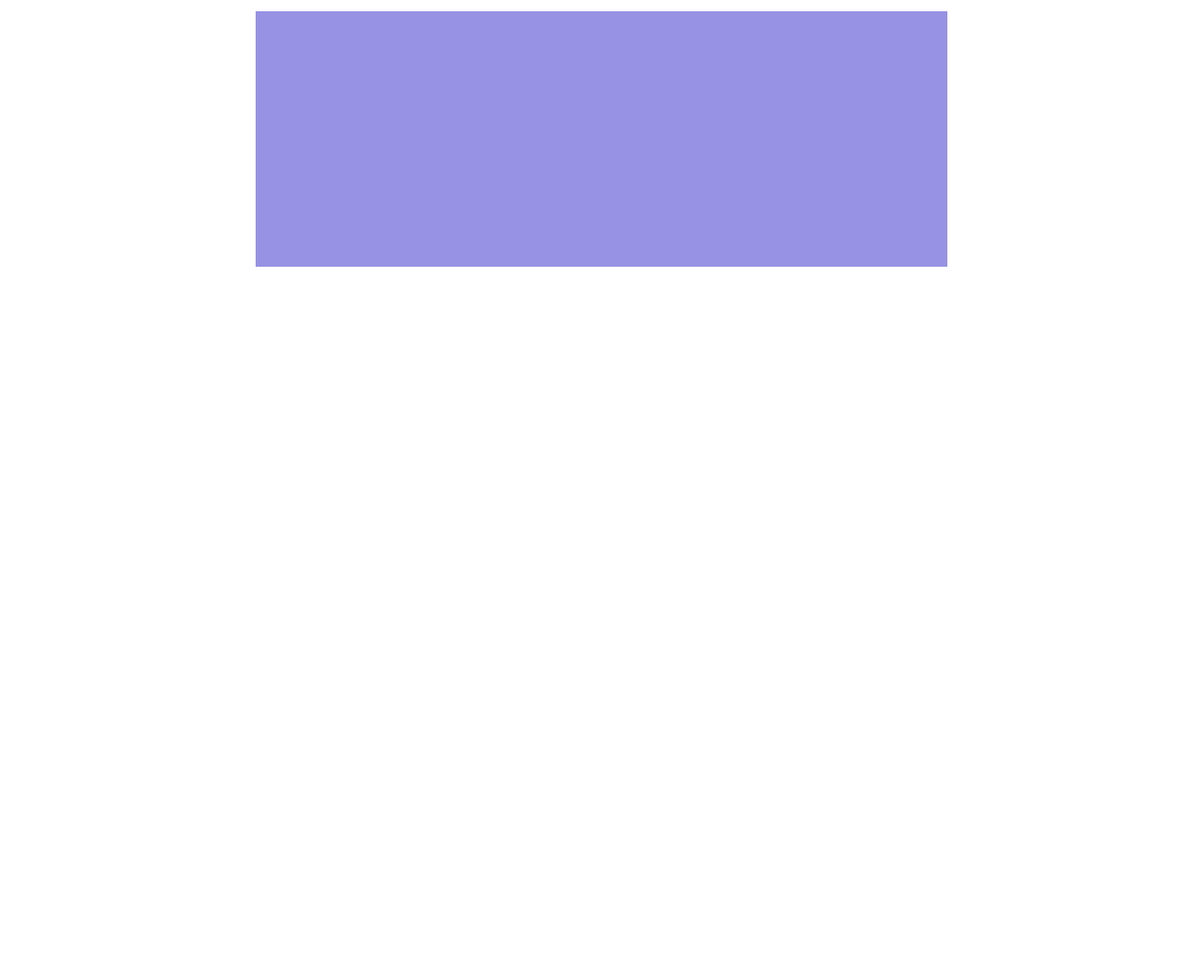
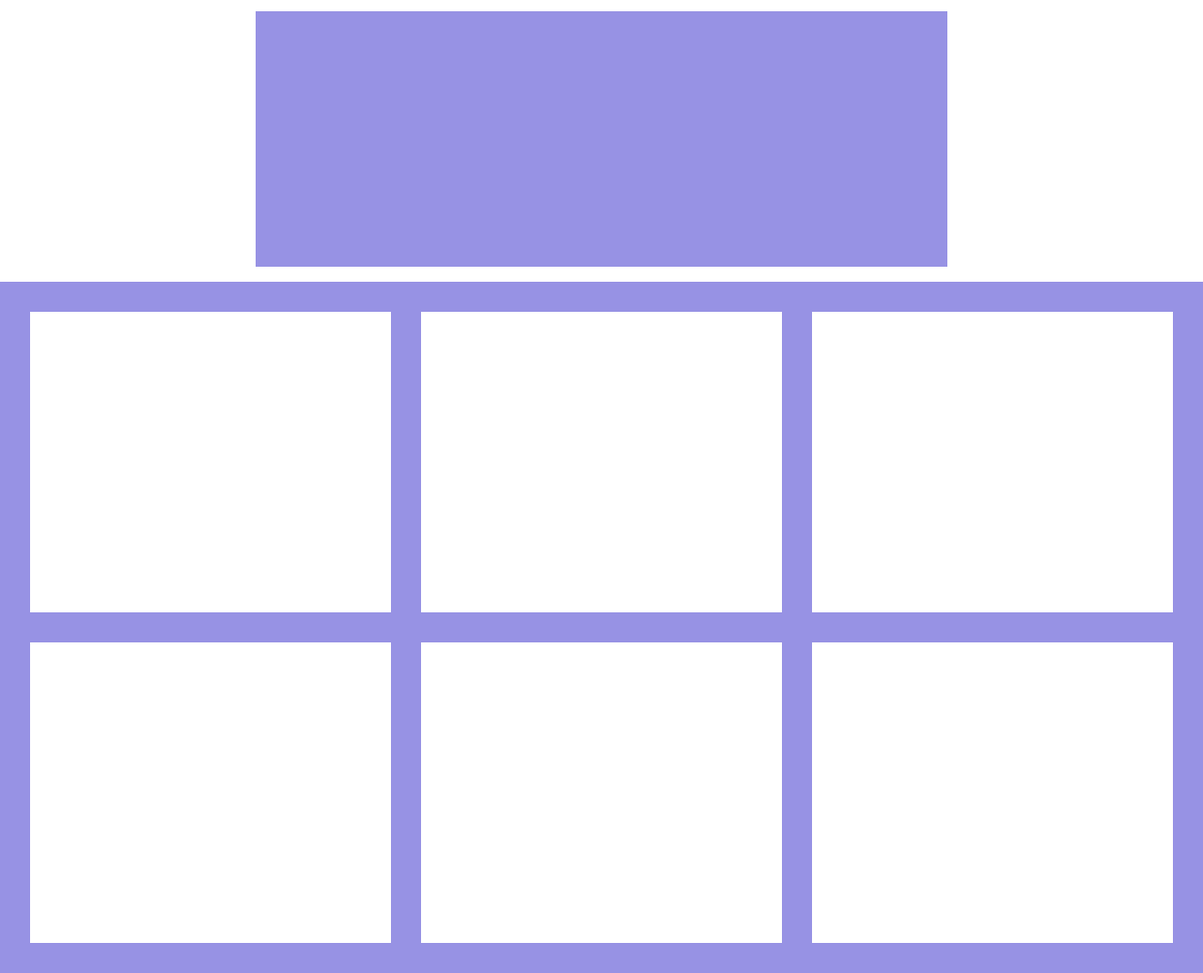
Before and after one commit to LucaArcudi/htmlcss-responsive-layout, a plain HTML site: page index.html in a window 1280 px wide. Shown: the part 2660-3696 px from the top of the page at 94% size. Before the commit the page ends 2960 px from the top, so only its background shows below. Drawn offline with Linux system fonts and the light colour scheme.

Commit message:
add section work with us structure

```diff
--- a/css/style.css
+++ b/css/style.css
@@ -91,13 +91,24 @@ div.testimonial .testimonial-content{
     width: 100%;
 }
 
+/* work-with-us */
+div.benefits{
+    flex-wrap: wrap;
+    padding: 1rem;
+    background-color: #9792E4;
+}
+
+div.benefit{
+    width: 100%;
+    background-color: #FFFFFF;
+    height: 20rem;
+    margin: 1rem;
+}
+
 /*********** TABLET ************/
 
 @media screen and (min-width: 768px) {
     /* elements */
-    section.elements{
-    }
-
     div.element{
         width: calc(100% / 3 - 2rem);
     }
@@ -110,6 +121,11 @@ div.testimonial .testimonial-content{
     /* testimonials */
     div.testimonial{
         flex-wrap: nowrap;
+    }
+
+    /* work-with-us */
+    div.benefit{
+        width: calc(50% - 2rem);
     }
 }
 
@@ -145,4 +161,9 @@ div.testimonial .testimonial-content{
     section.testimonials{
         padding: 0 20%;
     }
+
+    /* work-with-us */
+    div.benefit{
+        width: calc(100% / 3 - 2rem);
+    }
 }
--- a/index.html
+++ b/index.html
@@ -89,6 +89,36 @@
                 </div>
             </div>
         </section>
+
+        <!-- work-with-us -->
+        <section class="work-with-us">
+            <h1></h1>
+            <div class="benefits flex">
+                <div class="benefit">
+
+                </div>
+
+                <div class="benefit">
+
+                </div>
+
+                <div class="benefit">
+
+                </div>
+
+                <div class="benefit">
+
+                </div>
+
+                <div class="benefit">
+
+                </div>
+
+                <div class="benefit">
+
+                </div>
+            </div>
+        </section>
     </main>
 
     <footer>
```
